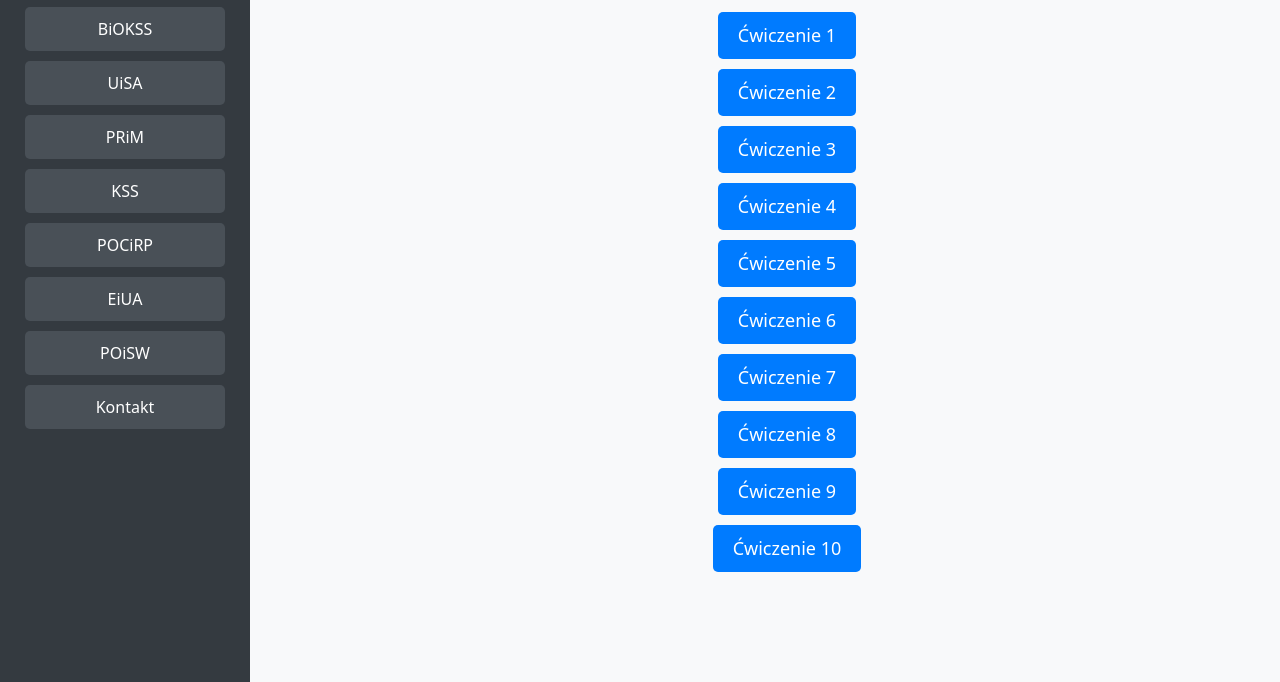
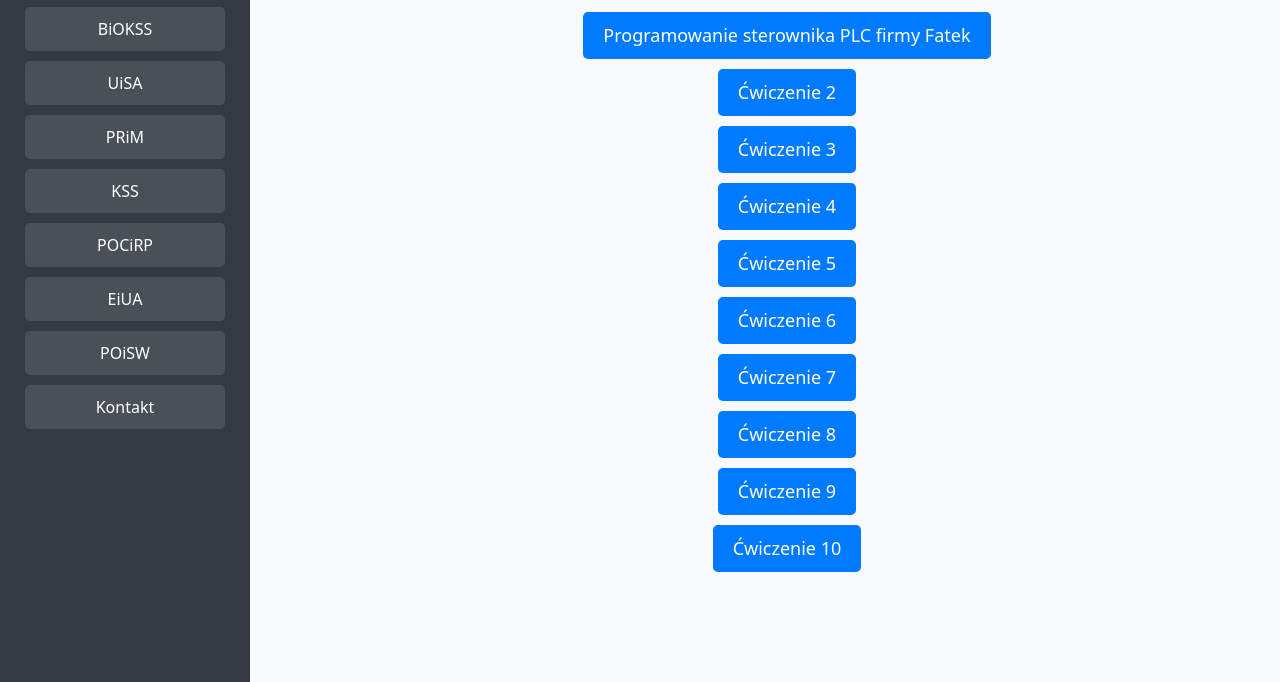
Before and after one commit to Tomekg2996/psk_md, a plain HTML site: page eiua.html in a window 1280 px wide. Shown: the part 118-800 px from the top of the page. Drawn offline with nearby package versions, Linux system fonts and the light colour scheme.

Commit message:
cw 1 materaaly eiua

```diff
--- a/eiua.html
+++ b/eiua.html
@@ -86,7 +86,7 @@
         <h1>Elementy i układy automatyki</h1>
         <p>Wybierz ćwiczenie do pobrania:</p>
         <ul class="exercise-list">
-            <li><a href="materials/eiua/bioks_cw1.pdf" download>Ćwiczenie 1</a></li>
+            <li><a href="materials/eiua/InstrukcjaNr1.pdf" download> Programowanie sterownika PLC firmy Fatek</a></li>
             <li><a href="materials/eiua/[przedmiot]_cw2.pdf" download>Ćwiczenie 2</a></li>
             <li><a href="materials/eiua/[przedmiot]_cw3.pdf" download>Ćwiczenie 3</a></li>
             <li><a href="materials/eiua/[przedmiot]_cw4.pdf" download>Ćwiczenie 4</a></li>
```
Also changed, not shown: 1 other file.
